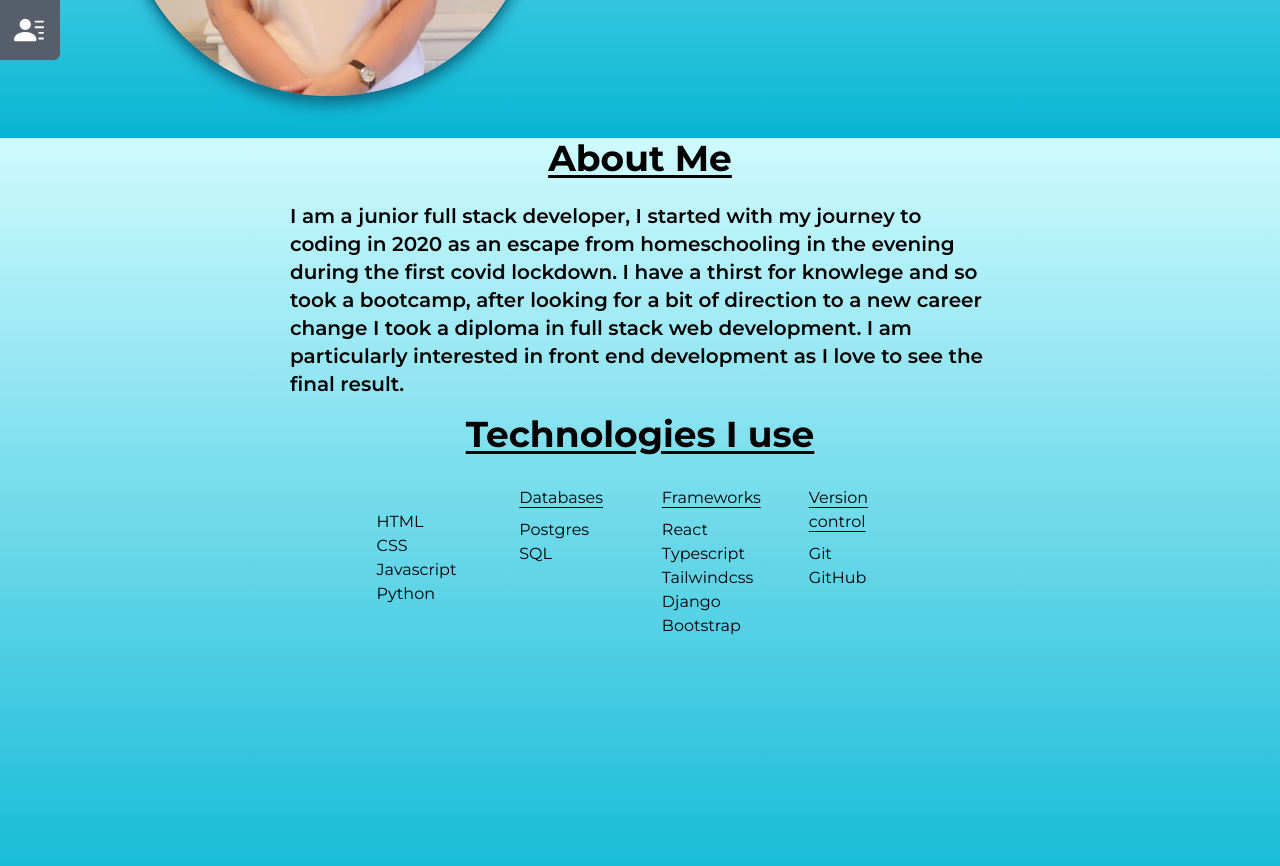
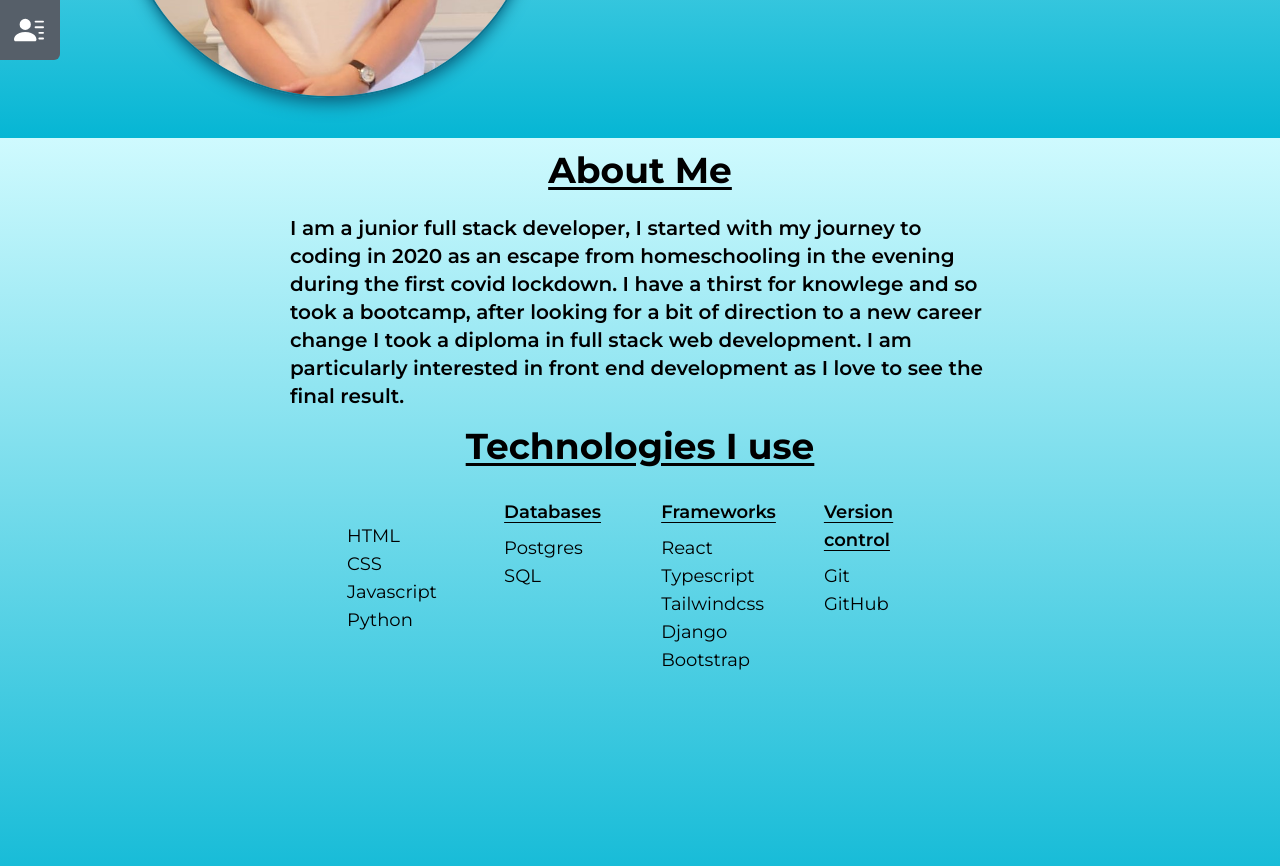
Before and after one commit to Mrst12/portfolio-website, a React (Create React App) app: page / in a window 1280 px wide. Shown: the part 460-1326 px from the top of the page. Built offline with nearby package versions, Linux system fonts and the light colour scheme.

Commit message:
add styling to the list features to make them stand out

```diff
--- a/src/components/About.jsx
+++ b/src/components/About.jsx
@@ -7,7 +7,7 @@ const About = () => {
       className="w-full h-screen bg-gradient-to-b from-cyan-100 to-cyan-500"
     >
       <div className="flex flex-col justify-center items-center">
-        <h1 className="underline decoration-solid underline-offset-4 text-xl sm:text-4xl font-bold mb-2">
+        <h1 className="underline decoration-solid underline-offset-4 text-xl sm:text-4xl font-bold mb-2 mt-3">
           About Me
         </h1>
         <p className="max-w-[400px] sm:max-w-[700px] sm:text-xl font-semibold py-4">
@@ -22,7 +22,7 @@ const About = () => {
           Technologies I use
         </h1>
         {/*menu*/}
-        <div className="flex flex-col item-center justify-between mx-auto space-y-4 md:flex-row md:space-y-0 md:space-x-12 md:mt-6 md:items-start">
+        <div className="flex flex-col sm:text-lg item-center justify-between mx-auto space-y-4 md:flex-row md:space-y-0 md:space-x-12 md:mt-6 md:items-start">
           <div className="flex flex-col items-center w-full md:items-start">
             <div className="flex flex-col items-center md:items-start md:mt-6">
               <p>HTML</p>
@@ -33,7 +33,7 @@ const About = () => {
           </div>
 
           <div className="flex flex-col items-center w-full md:items-start">
-            <h2 className="underline decoration-solid underline-offset-4">
+            <h2 className="underline decoration-solid underline-offset-4 font-semibold">
               Databases
             </h2>
             <div className="flex flex-col items-center md:items-start">
@@ -43,7 +43,7 @@ const About = () => {
           </div>
 
           <div className="flex flex-col items-center w-full md:items-start">
-            <h2 className="underline decoration-solid underline-offset-4">
+            <h2 className="underline decoration-solid underline-offset-4 font-semibold">
               Frameworks
             </h2>
             <div className="flex flex-col items-center md:items-start">
@@ -56,7 +56,7 @@ const About = () => {
           </div>
 
           <div className="flex flex-col items-center w-full md:items-start">
-            <h2 className="underline decoration-solid underline-offset-4">
+            <h2 className="underline decoration-solid underline-offset-4 font-semibold">
               Version control
             </h2>
             <div className="flex flex-col items-center md:items-start">
```
